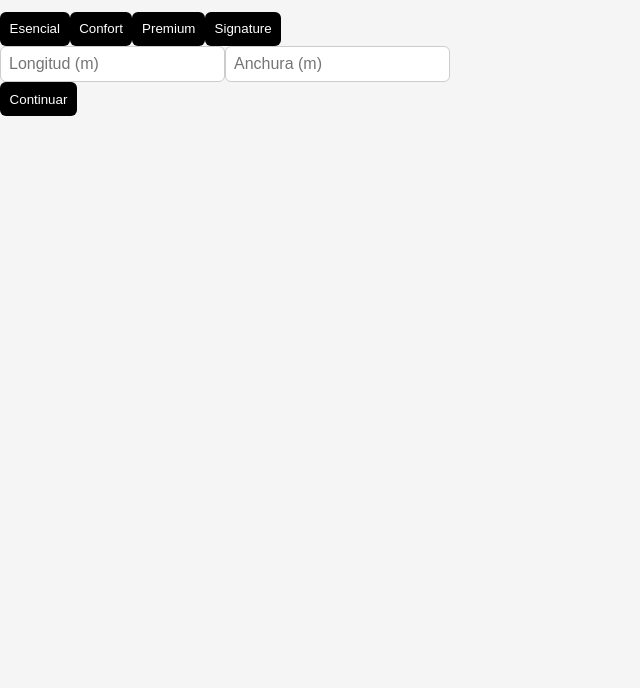
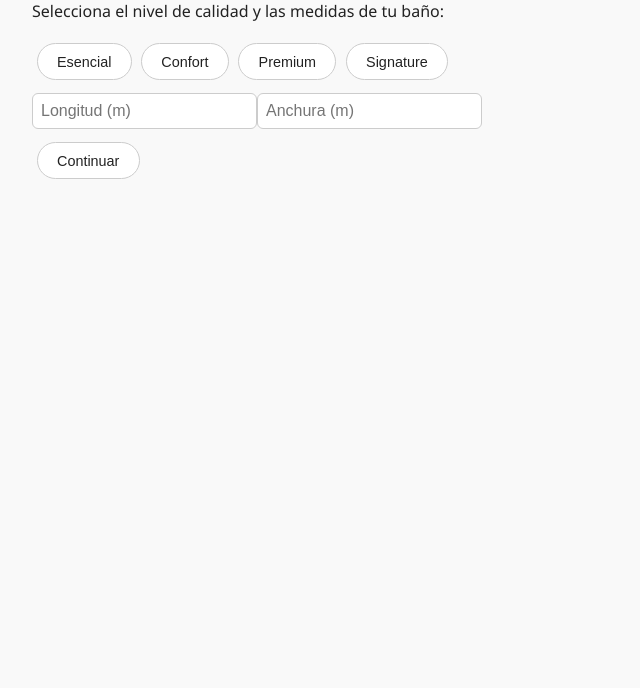
Before and after one commit to Zangroniz20/banotop-reforma, a React app: page / in a window 1280 px wide. Shown: the part 112-800 px from the top of the page, without its empty margins (0-640 px from the left). Built offline with nearby package versions, Linux system fonts and the light colour scheme.

Commit message:
Update style.css

```diff
--- a/style.css
+++ b/style.css
@@ -1,8 +1,41 @@
 body {
-  font-family: system-ui, sans-serif;
-  background-color: #f5f5f5;
+  font-family: 'Segoe UI', sans-serif;
+  background-color: #f9f9f9;
   margin: 0;
-  padding: 0;
+  padding: 2rem;
+  color: #222;
+}
+
+h1, h2 {
+  margin-bottom: 1rem;
+}
+
+h2 {
+  font-size: 1.2rem;
+  color: #444;
+}
+
+button {
+  background-color: #ffffff;
+  color: #222;
+  border: 1px solid #ccc;
+  border-radius: 9999px;
+  padding: 0.6rem 1.2rem;
+  font-size: 0.9rem;
+  margin: 0.3rem;
+  cursor: pointer;
+  transition: all 0.2s ease-in-out;
+}
+
+button:hover {
+  background-color: #eaeaea;
+  border-color: #999;
+}
+
+button.selected {
+  background-color: #222;
+  color: #fff;
+  border-color: #222;
 }
 
 input {
@@ -10,17 +43,12 @@ input {
   font-size: 1rem;
   border: 1px solid #ccc;
   border-radius: 6px;
+  margin: 0.5rem 0;
 }
 
-button {
-  background-color: black;
-  color: white;
-  padding: 0.6rem;
-  border: none;
-  border-radius: 6px;
-  cursor: pointer;
+#resumen {
+  margin-top: 2rem;
+  padding-top: 1rem;
+  border-top: 1px solid #ccc;
+  font-size: 1rem;
 }
-
-button:hover {
-  background-color: #444;
-}
```
